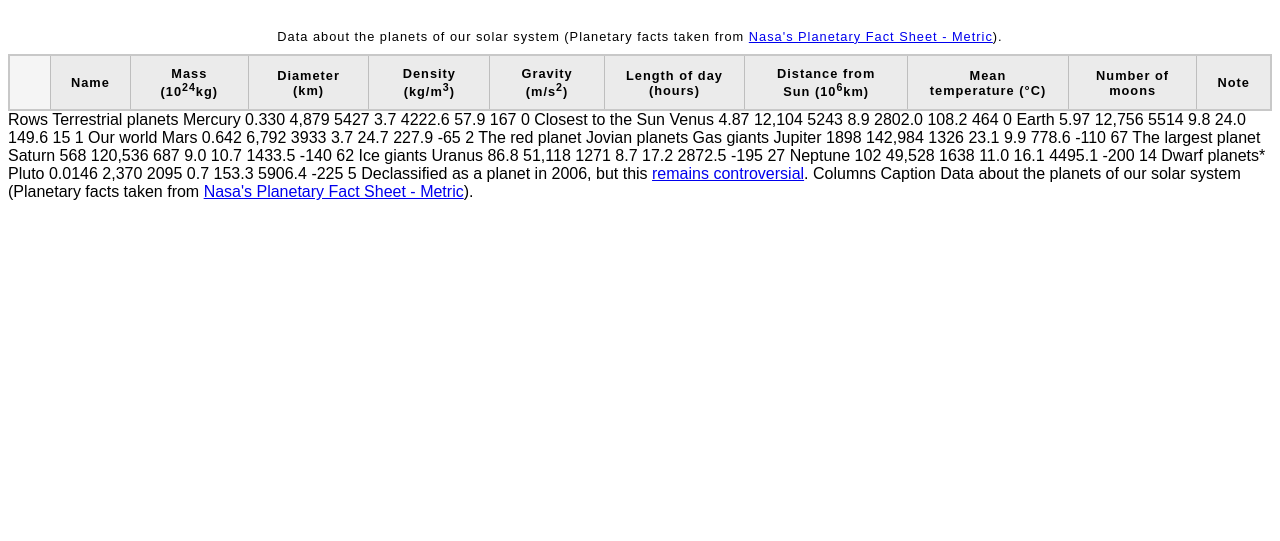
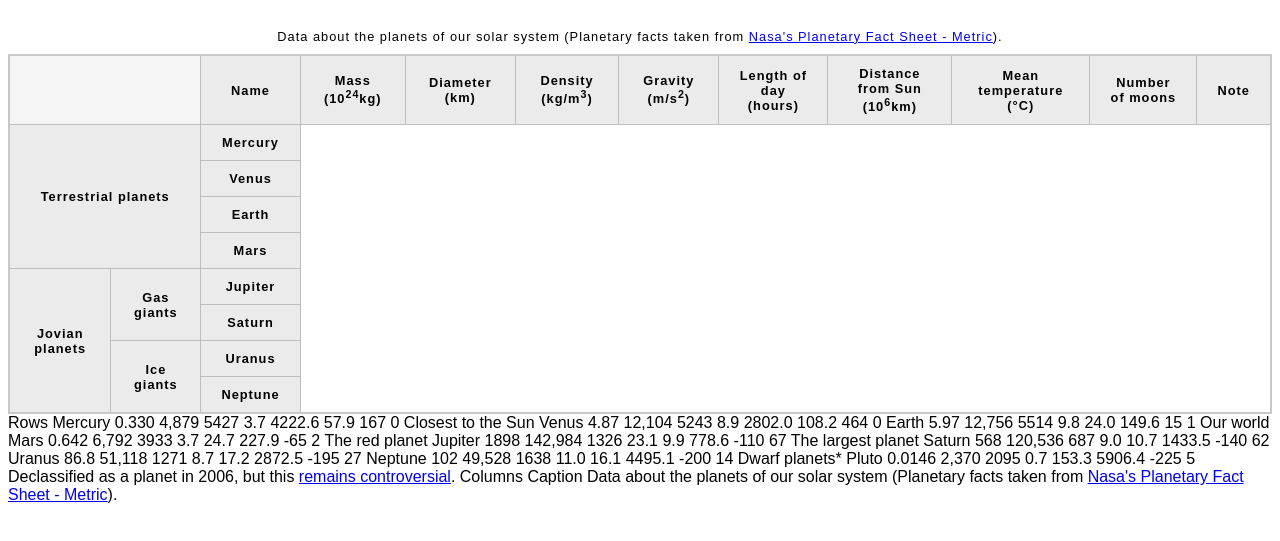
Before and after one commit to notsreeraj/sreeraj.github.io, a plain HTML site: page Assignment 2/Planet Table/index.html in a window 1280 px wide. Shown: the part 61-602 px from the top of the page. Drawn offline with Linux system fonts and the light colour scheme.

Commit message:
added all the planets as heading and subheadings

```diff
--- a/Assignment 2/Planet Table/index.html
+++ b/Assignment 2/Planet Table/index.html
@@ -34,12 +34,38 @@ Description = Planet Data table
         <th>Mean temperature (°C)</th>
         <th>Number of moons</th>
         <th>Note</th>
-
-
       </tr>
     </thead>
       <tbody>
 
+        <tr>
+          <th colspan="2" rowspan="4">Terrestrial planets </th>
+            <th>Mercury</th>
+          </tr>
+          <tr>
+            <th>Venus</th>
+          </tr>
+          <tr>
+            <th>Earth</th>
+          </tr>
+          <tr>
+            <th>Mars</th>
+          </tr>
+          <tr>
+            <th rowspan="4">Jovian planets</th>
+            <th rowspan="2">Gas giants</th>
+            <th>Jupiter</th>
+          </tr>
+          <tr>
+            <th>Saturn</th>
+          </tr>
+          <tr>
+            <th rowspan="2">Ice giants</th>
+            <th>Uranus</th>
+          </tr>
+          <tr>
+            <th>Neptune</th>
+          </tr>
       </tbody>
   </table>
 </body>
@@ -49,21 +75,20 @@ Description = Planet Data table
 
 Rows
 
-Terrestrial planets
 
 Mercury 0.330 4,879 5427 3.7 4222.6 57.9 167 0 Closest to the Sun
 Venus 4.87 12,104 5243 8.9 2802.0 108.2 464 0
 Earth 5.97 12,756 5514 9.8 24.0 149.6 15 1 Our world
 Mars 0.642 6,792 3933 3.7 24.7 227.9 -65 2 The red planet
 
-Jovian planets
 
-Gas giants
+
+
 
 Jupiter 1898 142,984 1326 23.1 9.9 778.6 -110 67 The largest planet
 Saturn 568 120,536 687 9.0 10.7 1433.5 -140 62
 
-Ice giants
+
 
 Uranus 86.8 51,118 1271 8.7 17.2 2872.5 -195 27
 Neptune 102 49,528 1638 11.0 16.1 4495.1 -200 14
```
